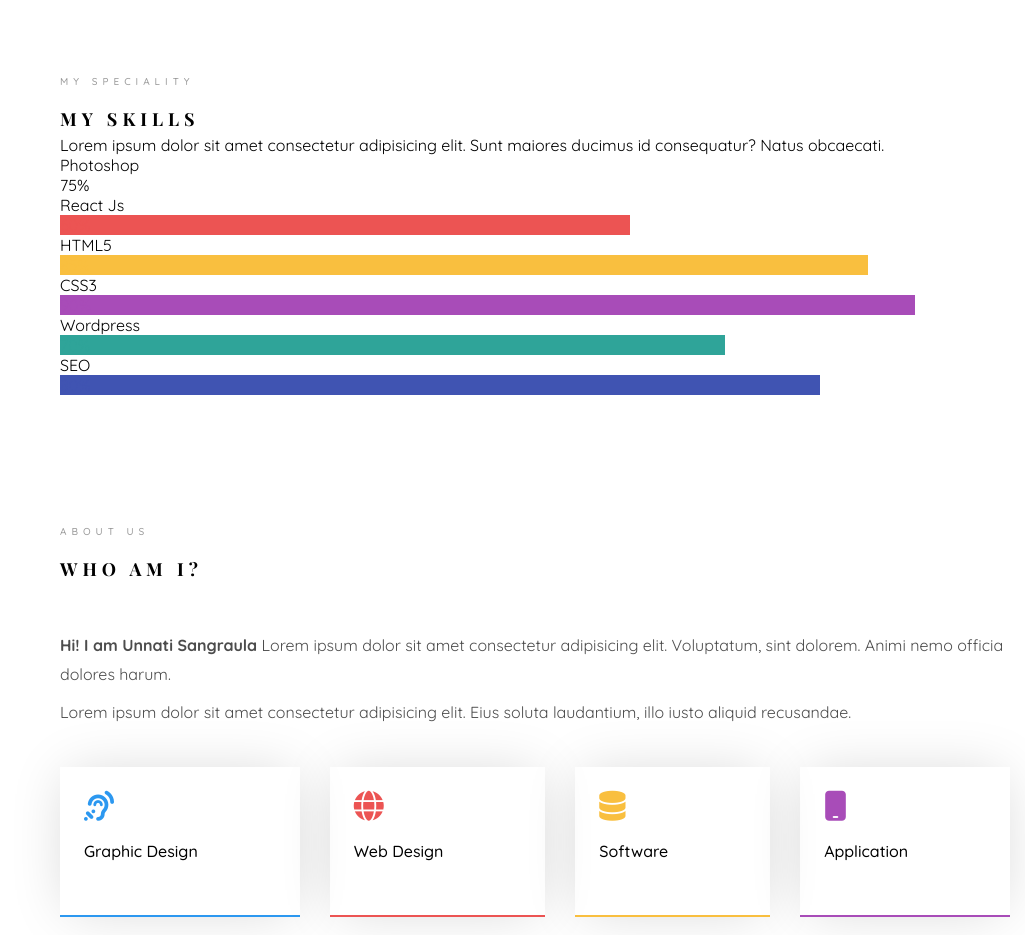
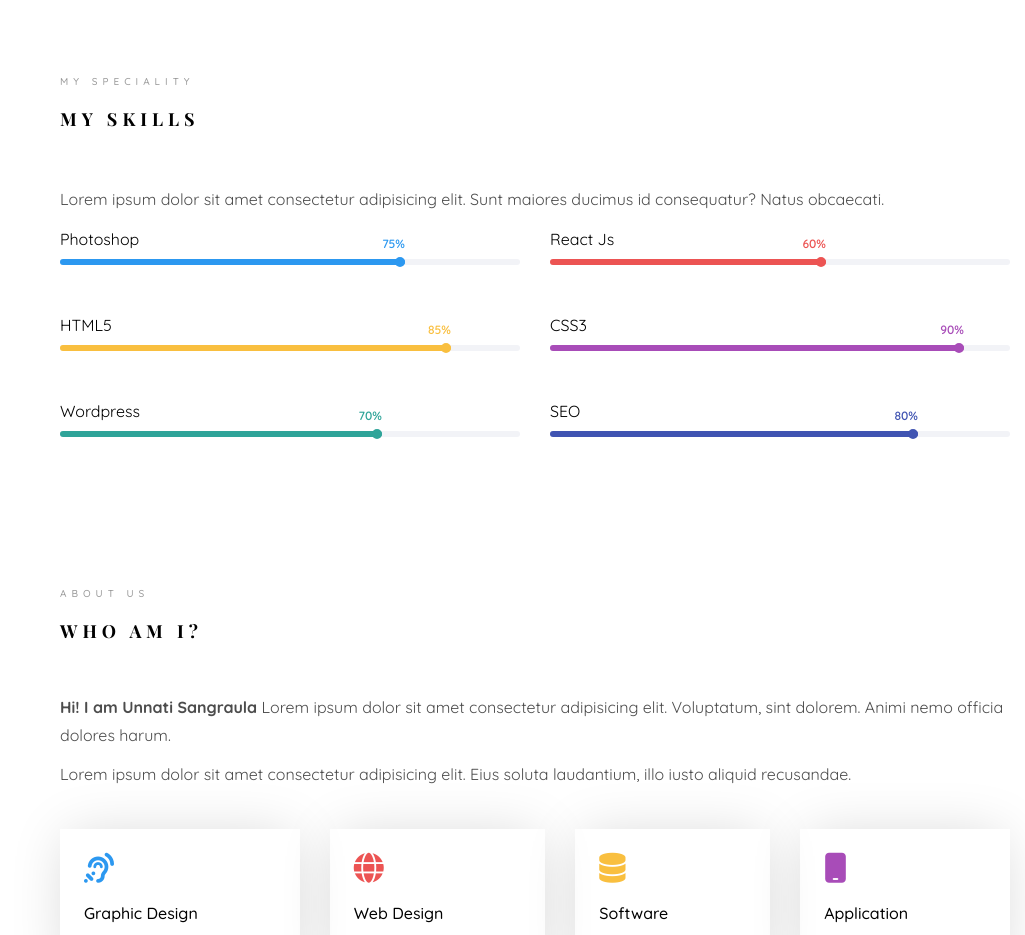
Before and after one commit to unnatisangraula122/Web-Portfolio-, a plain HTML site: page index.html in a window 1280 px wide. Shown: the part 840-1775 px from the top of the page, without its empty margins (255-1280 px from the left). Drawn offline with nearby package versions, Linux system fonts and the light colour scheme; files whose address does not match are found by name.

Commit message:
added skills css

```diff
--- a/index.html
+++ b/index.html
@@ -17,8 +17,8 @@
   <link rel="stylesheet" href="/styles/hero.css">
   <link rel="stylesheet" href="/styles/index.css">
   <link rel="stylesheet" href="/styles/about.css">
-  <link rel="stylesheet" href="skills.css">
   <link rel="stylesheet" href="/styles/sidebar.css">
+  <link rel="stylesheet" href="/styles/skills.css">
 </head>
 <body>
 <nav class="sidebar">
--- /dev/null
+++ b/styles/skills.css
@@ -0,0 +1,63 @@
+#skills > p {
+  font-family: "Quicksand", sans-serif;
+  color: rgba(0, 0, 0, 0.7);
+  font-weight: normal;
+  line-height: 1.8;
+  margin-top: 50px;
+  margin-bottom: 15px;
+}
+
+.skill {
+  margin-bottom: 20px;
+}
+
+.skill > span {
+  font-size: 16px;
+  font-family: "Quicksand", sans-serif;
+  margin-bottom: 10px;
+  color: black;
+  font-weight: normal;
+  display: block;
+}
+
+.skill__percent__box {
+  background: #f2f3f7;
+  border-radius: 8px;
+}
+
+.skill__percent {
+  width: 75%;
+  height: 6px;
+  background: #2c98f0;
+  border-radius: 8px;
+  position: relative;
+  color: #2c98f0;
+}
+
+.skill__percent::after {
+  content: "";
+  position: absolute;
+  right: 0;
+  top: -2px;
+  width: 10px;
+  height: 10px;
+  border-radius: 50%;
+  background: inherit;
+}
+
+.skill__percent > span {
+  position: absolute;
+  top: -22px;
+  right: 0;
+  color: inherit;
+  font-size: 12px;
+  line-height: 1.2;
+  font-weight: 600;
+}
+@media screen and (min-width: 768px) {
+  .skill__box {
+    display: grid;
+    grid-template-columns: repeat(2, 1fr);
+    gap: 30px;
+  }
+}
```
